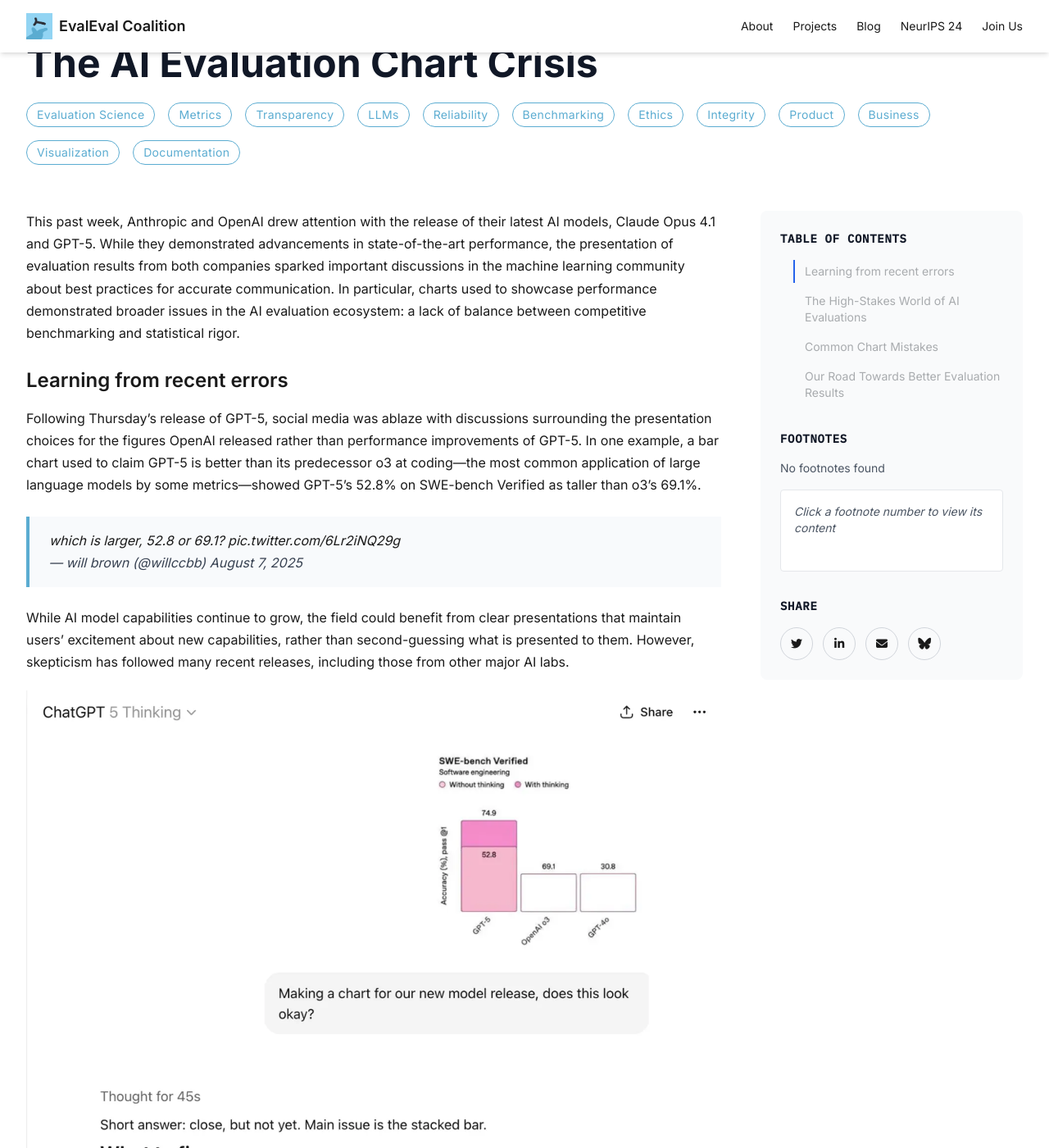
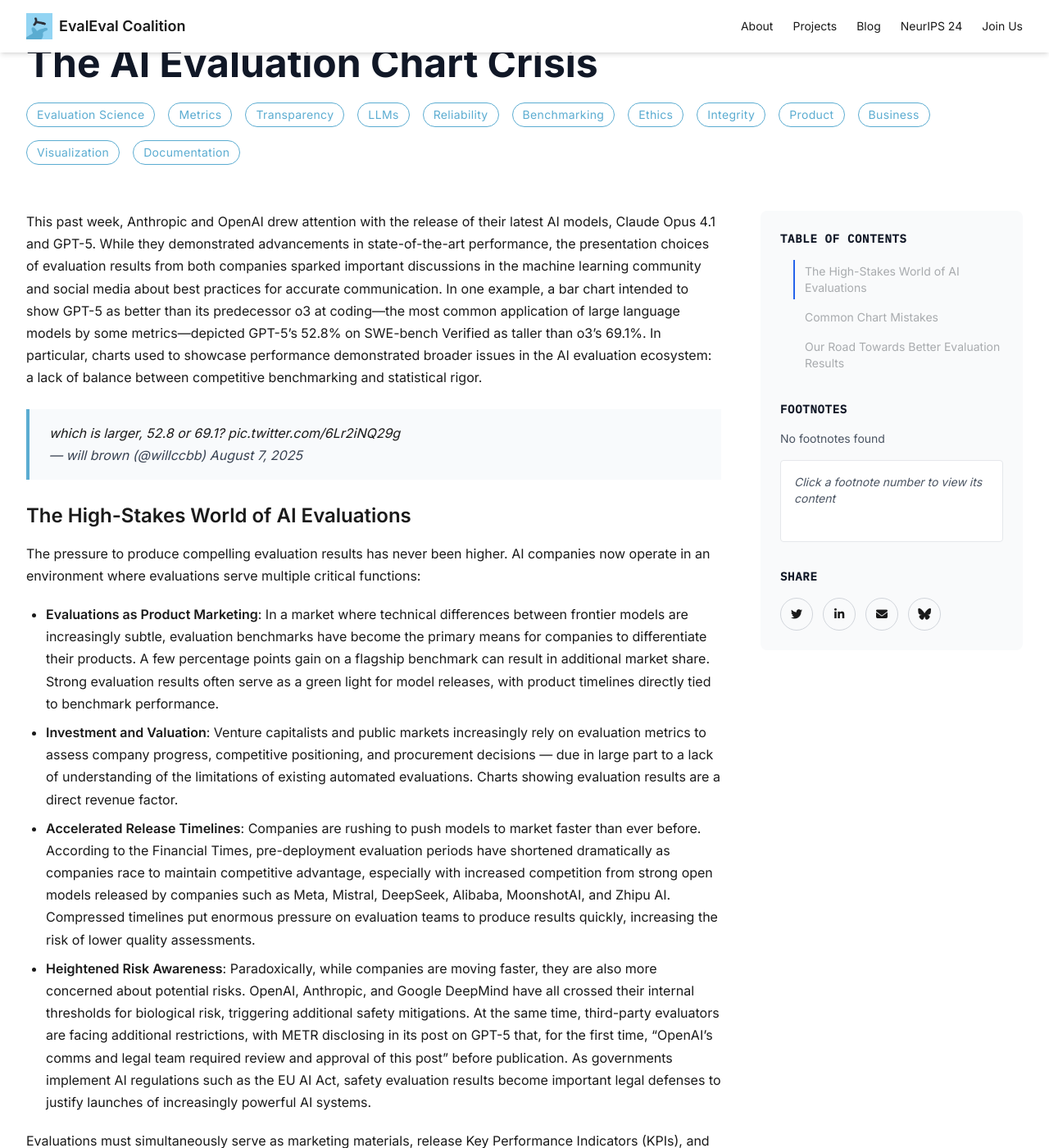
Before and after one commit to evaleval/evaleval.github.io, a Jekyll site: the page built from _posts/2025-08-10-blog-chart-crisis.md, in a window 1280 px wide and 1400 px high, scrolled down 535 px. Shown: the whole window at 82% size. Built offline with Jekyll 4.4.1, drawn with Linux system fonts in a browser that asks for light colours; nearby versions of some CDN libraries; comment, search, counter and statistics services are not loaded; some of the changed text lies outside the part shown.

Commit message:
Push new text to crisis branch webpage

```diff
--- a/_posts/2025-08-10-blog-chart-crisis.md
+++ b/_posts/2025-08-10-blog-chart-crisis.md
@@ -27,41 +27,18 @@
 description: "Charts used to showcase performance demonstrate broader issues in the AI evaluation ecosystem: a lack of balance between competitive benchmarking and statistical rigor."
 ---
 
-This past week, Anthropic and OpenAI drew attention with the release of their latest AI models, Claude Opus 4.1 and GPT-5. While they demonstrated advancements in state-of-the-art performance, the presentation of evaluation results from both companies sparked important discussions in the machine learning community about best practices for accurate communication. In particular, charts used to showcase performance demonstrated broader issues in the AI evaluation ecosystem: a lack of balance between competitive benchmarking and statistical rigor.
-
-### Learning from recent errors
-
-Following Thursday’s release of GPT-5, social media was [ablaze](https://x.com/graphcrimes?s=21&t=DGhtzlwtn9OagRKXx6ySYw) with discussions surrounding the presentation choices for the figures OpenAI released rather than performance improvements of GPT-5. In one example, a bar chart used to claim GPT-5 is better than its predecessor o3 at coding—[the most common application of large language models by some metrics](https://www.anthropic.com/research/clio)—showed GPT-5’s 52.8% on SWE-bench Verified as taller than o3’s 69.1%.
-
+This past week, Anthropic and OpenAI drew attention with the release of their latest AI models, Claude Opus 4.1 and GPT-5. While they demonstrated advancements in state-of-the-art performance, the presentation choices of evaluation results from both companies sparked important discussions in the machine learning community and [social media](https://x.com/graphcrimes?s=21&t=DGhtzlwtn9OagRKXx6ySYw) about best practices for accurate communication. In one example, a bar chart intended to show GPT-5 as better than its predecessor o3 at coding—the most common application of large language models by some metrics—depicted GPT-5’s 52.8% on SWE-bench Verified as taller than o3’s 69.1%. In particular, charts used to showcase performance demonstrated broader issues in the AI evaluation ecosystem: a lack of balance between competitive benchmarking and statistical rigor.
 
 <blockquote class="twitter-tweet"><p lang="en" dir="ltr">which is larger, 52.8 or 69.1? <a href="https://t.co/6Lr2iNQ29g">pic.twitter.com/6Lr2iNQ29g</a></p>&mdash; will brown (@willccbb) <a href="https://twitter.com/willccbb/status/1953503727517938135?ref_src=twsrc%5Etfw">August 7, 2025</a></blockquote> <script async src="https://platform.twitter.com/widgets.js" charset="utf-8"></script>
-
-
-While AI model capabilities continue to grow, the field could benefit from clear presentations that maintain users’ excitement about new capabilities, rather than second-guessing what is presented to them. However, skepticism has followed many recent releases, including those from other major AI labs.
-
-![ChatGPT conversation failing to identify chart error](/assets/img/blogs/gpt_chart_errors.webp)
-
-OpenAI has been in the spotlight for its lack of transparency and rigor in the evaluations it uses during major launches. For the launch of GPT-4, for example, [OpenAI](https://x.com/cHHillee/status/1635790330854526981) claimed perfect performance on Codeforces tasks released before 2021 and failed each task released afterwards, a [result](https://www.aisnakeoil.com/p/gpt-4-and-professional-benchmarks) of train-test contamination. While OpenAI has disputed these claims and undertaken notable efforts to improve transparency by releasing system cards and publishing a Safety Evaluations Hub, concerns remain over the [lack of transparency](https://arxiv.org/abs/2407.12929) around evaluations.
-
-
-Anthropic has also faced similar scrutiny. In November 2024, it released a blog [post](https://www.anthropic.com/research/statistical-approach-to-model-evals) and [paper](https://arxiv.org/abs/2411.00640) on a statistical approach to model evaluations, recommending the use of error bars in charts as a best practice across the industry. Nevertheless, in its recent release of Claude Opus 4.1, the company omitted its own suggestions, attracting online criticism from the community.
-
-
-<blockquote class="twitter-tweet"><p lang="en" dir="ltr">hey wasn&#39;t this the same company that made a beautiful shiny &quot;research&quot; post about how AI evals should include error bars or something like that. or did they decide the CLT doesn&#39;t apply when it would imply no effect<a href="https://t.co/HXddeYeIyO">https://t.co/HXddeYeIyO</a></p>&mdash; jessica dai (@jessicadai_) <a href="https://twitter.com/jessicadai_/status/1952940745675162114?ref_src=twsrc%5Etfw">August 6, 2025</a></blockquote> <script async src="https://platform.twitter.com/widgets.js" charset="utf-8"></script>
-
-
-
-Meta, similarly, is another developer that has also encountered [criticism](https://www.interconnects.ai/p/llama-4) after its release of Llama 4 amid [concerns](https://www.zdnet.com/article/metas-llama-4-herd-controversy-and-ai-contamination-explained/) of train-test contamination. While such cases sometimes make for light humor, misleading AI evaluation results have serious implications. In today's hypercompetitive AI landscape, these charts double as research outputs and marketing materials that have the potential to shape AI investment decisions and consumer adoption, thus making rigorous and transparent evaluations more important than ever.
-
 
 ### The High-Stakes World of AI Evaluations
 
 The pressure to produce compelling evaluation results has never been higher. AI companies now operate in an environment where evaluations serve multiple critical functions:
 
 - **Evaluations as Product Marketing**: In a market where technical differences between frontier models are increasingly subtle, evaluation benchmarks have become the primary means for companies to differentiate their products. A few percentage points gain on a flagship benchmark can result in additional market share. Strong evaluation results often serve as a green light for model releases, with product timelines directly tied to benchmark performance.
-- **Investment and Valuation**: Venture capitalists and public markets increasingly rely on evaluation metrics to assess company progress, competitive positioning, and procurement decisions — due in large part to a lack of understanding of the [limitations](https://arxiv.org/abs/2503.05336) of existing automated evaluations. Charts showing eval results are a direct revenue factor.
+- **Investment and Valuation**: Venture capitalists and public markets increasingly rely on evaluation metrics to assess company progress, competitive positioning, and procurement decisions — due in large part to a lack of understanding of the [limitations](https://arxiv.org/abs/2503.05336) of existing automated evaluations. Charts showing evaluation results are a direct revenue factor.
 - **Accelerated Release Timelines**: Companies are rushing to push models to market faster than ever before. According to the [Financial Times](https://www.ft.com/content/8253b66e-ade7-4d1f-993b-2d0779c7e7d8), pre-deployment evaluation periods have [shortened](https://metr.github.io/autonomy-evals-guide/openai-o3-report/) dramatically as companies race to maintain competitive advantage, especially with [increased competition](https://www.interconnects.ai/p/kimi-k2-and-when-deepseek-moments?publication_id=48206&post_id=168259687&isFreemail=true&r=2e&triedRedirect=true) from strong open models released by companies such as Meta, Mistral, DeepSeek, Alibaba, MoonshotAI, and Zhipu AI. Compressed timelines put enormous pressure on evaluation teams to produce results quickly, increasing the risk of lower quality assessments.
-- **Heightened Risk Awareness**: Paradoxically, while companies are moving faster, they are also more paranoid about potential risks. [OpenAI](https://openai.com/index/preparing-for-future-ai-capabilities-in-biology/), [Anthropic](https://www-cdn.anthropic.com/07b2a3f9902ee19fe39a36ca638e5ae987bc64dd.pdf), and [Google DeepMind](https://storage.googleapis.com/deepmind-media/Model-Cards/Gemini-2-5-Deep-Think-Model-Card.pdf) have all crossed their internal thresholds for biological risk, triggering additional safety mitigations. At the same time, third-party evaluators are facing additional restrictions, with METR [disclosing](https://metr.github.io/autonomy-evals-guide/gpt-5-report/) in its post on GPT-5 that, for the first time, “OpenAI’s comms and legal team required review and approval of this post” before publication. As governments implement AI regulations such as the EU AI Act, safety evaluation results become important legal defenses to justify launches of increasingly powerful AI systems.
+- **Heightened Risk Awareness**: Paradoxically, while companies are moving faster, they are also more concerned about potential risks. [OpenAI](https://openai.com/index/preparing-for-future-ai-capabilities-in-biology/), [Anthropic](https://www-cdn.anthropic.com/07b2a3f9902ee19fe39a36ca638e5ae987bc64dd.pdf), and [Google DeepMind](https://storage.googleapis.com/deepmind-media/Model-Cards/Gemini-2-5-Deep-Think-Model-Card.pdf) have all crossed their internal thresholds for biological risk, triggering additional safety mitigations. At the same time, third-party evaluators are facing additional restrictions, with METR [disclosing](https://metr.github.io/autonomy-evals-guide/gpt-5-report/) in its post on GPT-5 that, for the first time, “OpenAI’s comms and legal team required review and approval of this post” before publication. As governments implement AI regulations such as the EU AI Act, safety evaluation results become important legal defenses to justify launches of increasingly powerful AI systems.
 
 
 Evaluations must simultaneously serve as marketing materials, release Key Performance Indicators (KPIs), and risk assessment tools—all while being produced (and translated into charts and figures) under intense time pressure.
```
